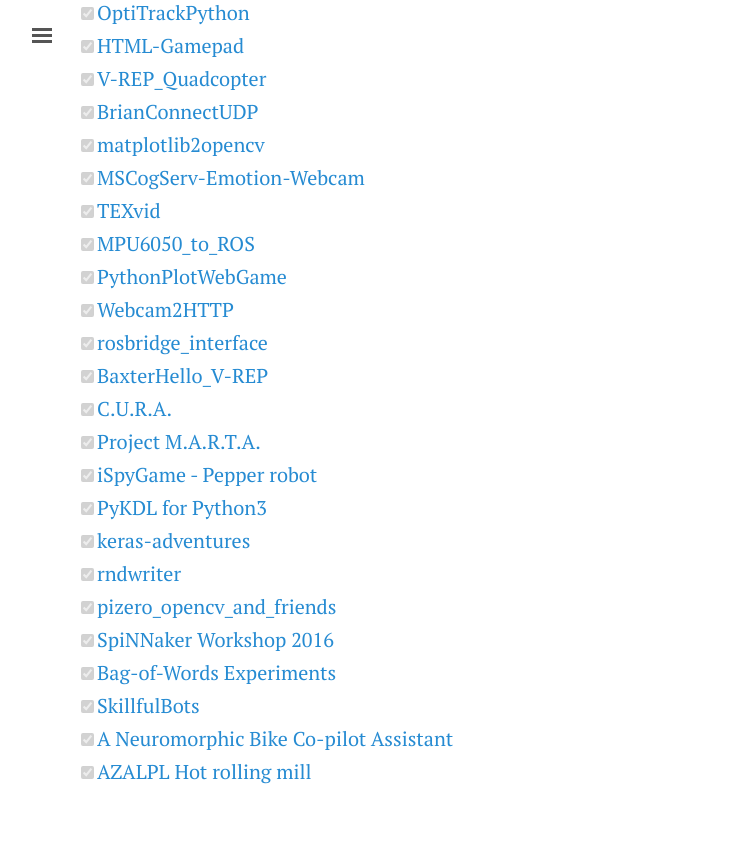
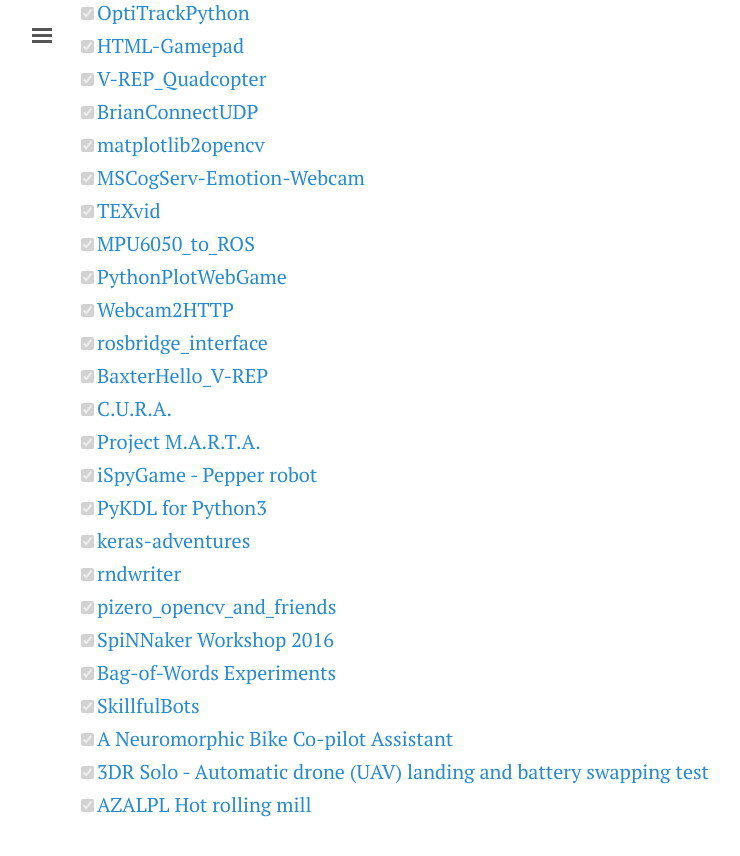
Before and after one commit to ricardodeazambuja/ricardodeazambuja.github.io, a Jekyll site: the page built from _pages/projects.md, in a window 1280 px wide and 900 px high, scrolled down 2037 px. Shown: the top 856 px of the window, without its empty margins (3-743 px from the left). Built offline with Jekyll 4.4.1, drawn with Linux system fonts in a browser that asks for light colours.

Commit message:
Updating...

```diff
--- a/_pages/projects.md
+++ b/_pages/projects.md
@@ -78,4 +78,5 @@
 - [x] [Bag-of-Words Experiments](https://github.com/ricardodeazambuja/bag-of-words-mod)
 - [x] [SkillfulBots](https://drive.google.com/file/d/1LHZnY3Bd4yAY84cK3tag3D0P5oE56ACt/view?usp=drive_open)
 - [x] [A Neuromorphic Bike Co-pilot Assistant](https://docs.google.com/presentation/d/e/2PACX-1vT_uQyStnRsoTlIabuHIVb4uAjlfwOWAcUyBbIh57M_SbYlkAs-ERbkAI76lqpx8Mr17c2zYpDApGyQ/pub?start=false&loop=false&delayms=3000)
+- [x] [3DR Solo - Automatic drone (UAV) landing and battery swapping test](https://www.youtube.com/watch?v=YzJrAFru1xU)
 - [x] [AZALPL Hot rolling mill](https://www.youtube.com/watch?v=UOWg353JbDk)
```
